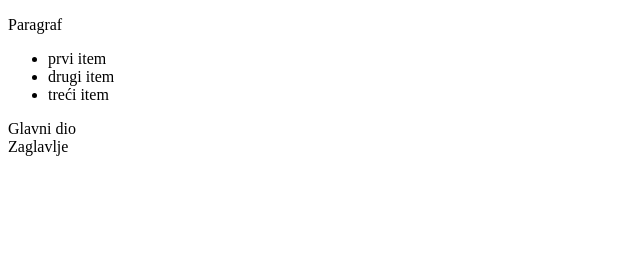
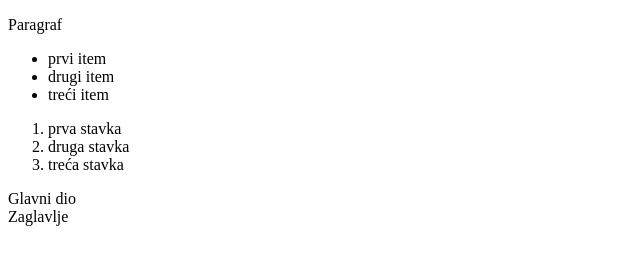
Before and after one commit to mperaic/vjezbeni_repozitorij, a plain HTML site: page index.html in a window 1280 px wide. Shown: the whole page, without its empty margins (0-640 px from the left). Drawn offline with Linux system fonts and the light colour scheme.

Commit message:
Lista - prvi commit

```diff
--- a/index.html
+++ b/index.html
@@ -15,6 +15,11 @@
         <li>drugi item</li>
         <li>treći item</li>
       </ul>
+      <ol>
+        <li>prva stavka</li>
+        <li>druga stavka</li>
+        <li>treća stavka</li>
+      </ol>
     </header>
     <main>Glavni dio</main>
     <footer>Zaglavlje</footer>
```
